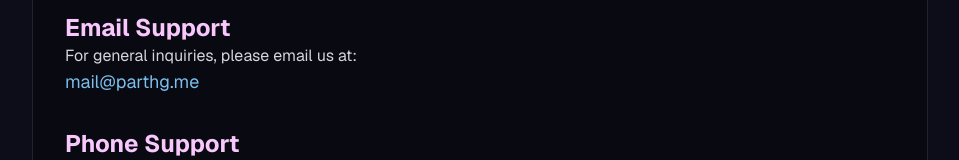
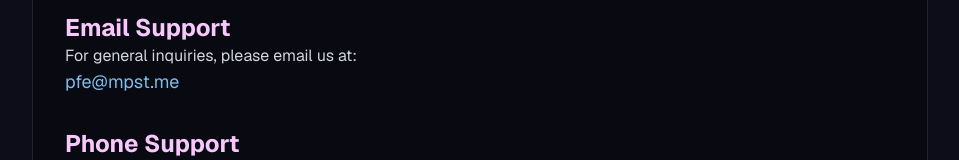
Before and after one commit to MPSTME-ACM/pfe-regi, a Next.js app: page /contact-us in a window 1280 px wide. Shown: the part 237-397 px from the top of the page, without its empty margins (160-1119 px from the left). Built offline with nearby package versions, Linux system fonts and the light colour scheme.

Commit message:
use espace seq for '

```diff
--- a/src/app/contact-us/page.tsx
+++ b/src/app/contact-us/page.tsx
@@ -6,14 +6,14 @@ export default function ContactUsPage() {
                 <h1 className="text-4xl font-extrabold text-[#e97bfc] mb-8">Contact Us</h1>
                 <div className="space-y-8 text-gray-300 bg-black/30 p-8 rounded-lg border border-white/10">
                     <p>
-                        Have questions about the PFE Workshop or need assistance? We're here to help! Reach out to us through any of the channels below.
+                        Have questions about the PFE Workshop or need assistance? We&apos;re here to help! Reach out to us through any of the channels below.
                     </p>
 
                     <div>
                         <h2 className="text-2xl font-bold text-[#f8c8fc]">Email Support</h2>
                         <p>For general inquiries, please email us at:</p>
                         <Link href="mailto:[YOUR_EMAIL_HERE]" className="text-[#7bbeeb] hover:text-[#e97bfc] transition-colors text-lg">
-                            mail@parthg.me
+                            pfe@mpst.me
                         </Link>
                     </div>
 
```
